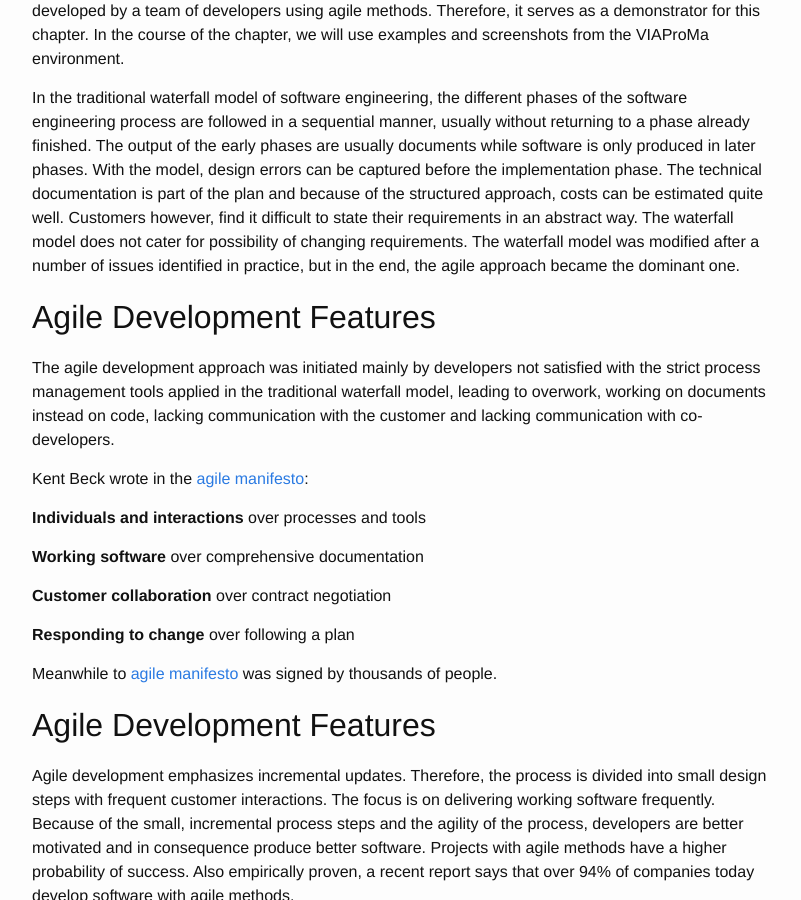
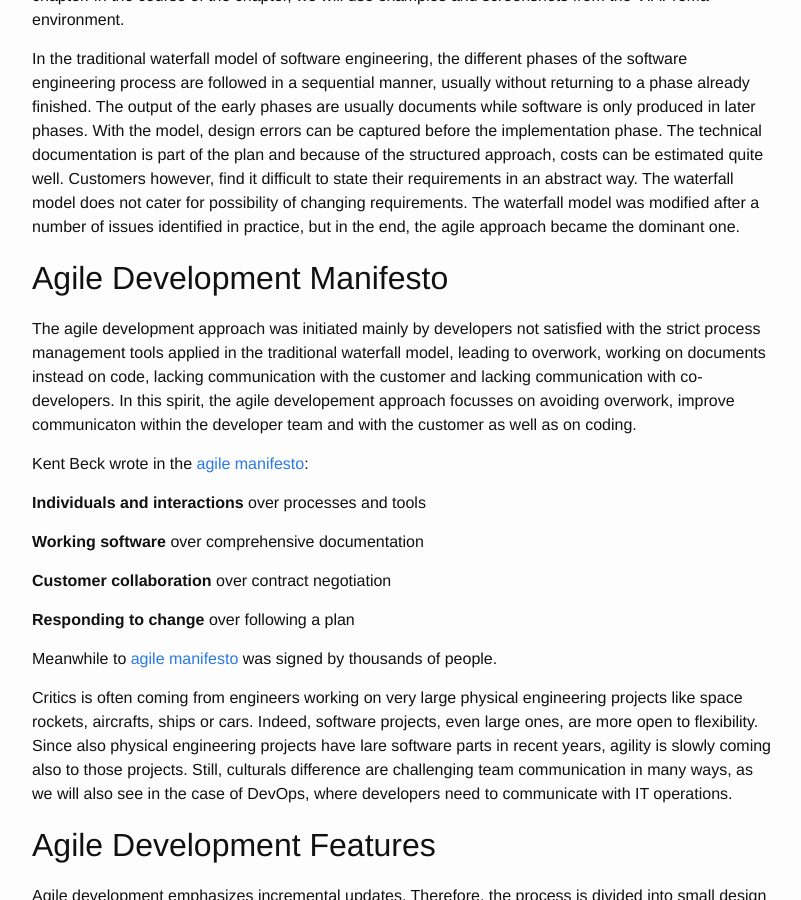
Before and after one commit to klamma/ar-for-eu-book, a Jekyll site: the page built from _pages/chapters/apm.md, in a window 1280 px wide and 900 px high, scrolled down 735 px. Shown: the whole window, without its empty margins (238-1039 px from the left). Built offline with Jekyll 4.4.1, drawn with Linux system fonts in a browser that asks for light colours; nearby versions of some CDN libraries; some of the changed text lies outside the part shown.

Commit message:
updating models

```diff
--- a/_pages/chapters/apm.md
+++ b/_pages/chapters/apm.md
@@ -9,8 +9,6 @@ visualizations:
 
 # Augmented Reality Agile Project Management
 
-{%cite CaMi92 %}
-{%cite Drie10 %}
 
 This chapter gives an overview on agile project management, in particular the agile management of software development for augmented or mixed reality environments.
 Often, AR developers are not used to agile project management, agile software development methods or the DevOps Tool Chain.
@@ -32,9 +30,10 @@ Customers however, find it difficult to state their requirements in an abstract
 The waterfall model does not cater for possibility of changing requirements.
 The waterfall model was modified after a number of issues identified in practice, but in the end, the agile approach became the dominant one.
 
-## Agile Development Features
+## Agile Development Manifesto
 
 The agile development approach was initiated mainly by developers not satisfied with the strict process management tools applied in the traditional waterfall model, leading to overwork, working on documents instead on code, lacking communication with the customer and lacking communication with co-developers.
+In this spirit, the agile developement approach focusses on avoiding overwork, improve communicaton within the developer team and with the customer as well as on coding.
 
 Kent Beck wrote in the [agile manifesto](https://agilemanifesto.org/):
 
@@ -47,6 +46,11 @@ Kent Beck wrote in the [agile manifesto](https://agilemanifesto.org/):
  **Responding to change** over following a plan
 
 Meanwhile to [agile manifesto](https://agilemanifesto.org/) was signed by thousands of people.
+
+Critics is often coming from engineers working on very large physical engineering projects like space rockets, aircrafts, ships or cars.
+Indeed, software projects, even large ones, are more open to flexibility.
+Since also physical engineering projects have lare software parts in recent years, agility is slowly coming also to those projects.
+Still, culturals difference are challenging team communication in many ways, as we will also see in the case of DevOps, where developers need to communicate with IT operations.
 
 ## Agile Development Features
 
@@ -161,6 +165,7 @@ It has three columns: *Open*, *In Progress*,
 and *Closed*.
 The three columns have different colours, which can be chosen from the menu.
   ![VIAProMa Board]({{pathToRoot}}/assets/figures/apm/viaproma_kanban.png)
+
 ## Definition of Done
 
 - All the quality criteria
@@ -171,19 +176,18 @@ The three columns have different colours, which can be chosen from the menu.
   - Test Coverage
   - Documentation
 
- This is your first user story: *"As a developer, I want to settle the Definition of Done to achieve a better overall quality of our software."*
-
+This is your first user story: *"As a developer, I want to settle the Definition of Done to achieve a better overall quality of our software."*
 
 ### Code Style Guides
 
- - Coding standards define ...
-   - Naming conventions
-   - Indentation
-   - Documentation
-   - Encoding
- - Helpful for *Collective Code Ownership* within small teams, indispensable for open source
- - E.g. Google's Java style guide
-   - [https://google-styleguide.googlecode.com/svn/trunk/javaguide.html]
+- Coding standards define ...
+  - Naming conventions
+  - Indentation
+  - Documentation
+  - Encoding
+- Helpful for *Collective Code Ownership* within small teams, indispensable for open source
+  - E.g. Google's Java style guide
+  - [https://google-styleguide.googlecode.com/svn/trunk/javaguide.html]
 
 ### Code Review
 
@@ -268,7 +272,7 @@ Continuous Delivery is about removing stress at the *last mile*.
   - Talk with the customer
   - Refine the *product backlog* for the next Sprint
 
-# Market Analysis
+## Market Analysis
 
 **Market analysis** is the process of analyzing data to help you understand which products and services are in demand,
 and  how to be competitive.
@@ -343,7 +347,7 @@ Without customers, your business does not exist!
 We advise to start every project with both a market study and a technical feasibility study.
 Students will learn to focus on products not technologies but learn to assess technical risks of the development process.
 
-# DevOps
+## DevOps
 
 We have a look at the emerging industry DevOps approach.
 DevOps is a recent software engineering methodology, its success indicated by growing numbers of supporters.
@@ -416,7 +420,7 @@ An MVP must have four key elements for achieving product quality
 
 It has enough of the four key elements that people are willing to use or to buy it. It should show enough potential for retaining first customers and it should initialize a development cycle with feedback from the customers.
 
-# Wrap-Up
+## Wrap-Up
 
 - You heard about the Agile Manifesto
 - You know that Scrum follows agile principles
@@ -425,9 +429,9 @@ It has enough of the four key elements that people are willing to use or to buy
 - You already knew about source control systems
 - And finally you probably know what Continuous Integration is good for
 
-# Templates and Examples for your own Mixed Reality Classes
+## Templates and Examples for your own Mixed Reality Classes
 
-## Review Specifications
+### Review Specifications
 
 The following specs are for a 12-week course on Mixed Reality with teams of 4-6 people working on a prototype.
 Four reviews are planned for the course, so that every three weeks there can be a review.
```
Also changed, not shown: other parts of _pages/chapters/apm.md (+1 -1 lines).
